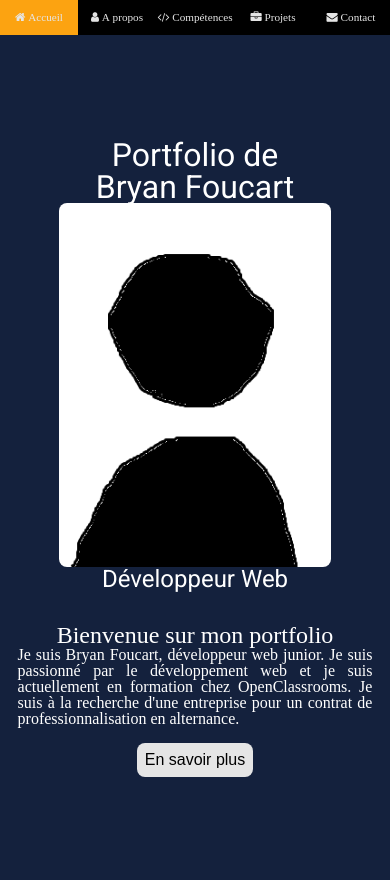
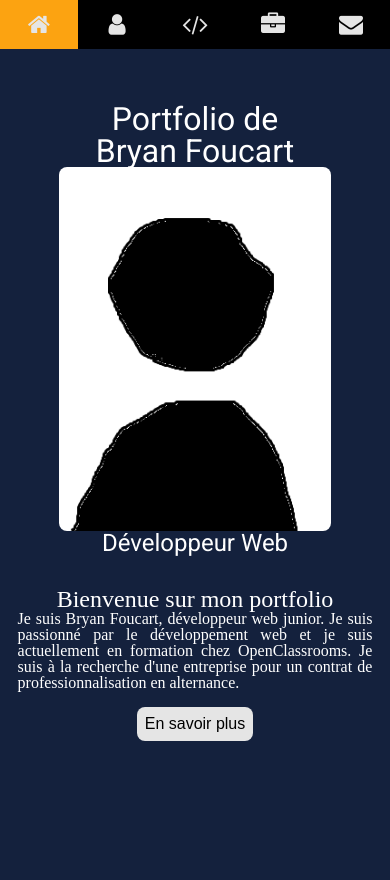
Before and after one commit to BryanFoucart/Portfolio_2, a PHP site: page / in a window 390 px wide. After the commit the page ends 741 px from the top, so only its background shows below. Run offline with PHP 8.4, Linux system fonts and the light colour scheme.

Commit message:
Initial commit

```diff
--- a/index.html
+++ b/index.html
@@ -14,7 +14,6 @@
       rel="stylesheet"
       href="https://cdnjs.cloudflare.com/ajax/libs/font-awesome/4.7.0/css/font-awesome.min.css"
     />
-    <!-- <link rel="stylesheet" href="./fontawesome.min.css" /> -->
     <link rel="stylesheet" href="./style.css" />
     <title>Mon Portfolio</title>
   </head>
@@ -23,26 +22,36 @@
       <nav class="navbar">
         <ul>
           <li>
-            <a href="#"><i class="fa fa-home" title="Accueil"> Accueil</i></a>
+            <a href="#"
+              ><i class="fa fa-home" title="Accueil">
+                <span class="text"> Accueil</span></i
+              ></a
+            >
           </li>
           <li>
             <a href="#A_propos" title="A Propos"
-              ><i class="fa fa-user"> A propos</i></a
+              ><i class="fa fa-user"><span class="text"> A propos</span></i></a
             >
           </li>
           <li>
             <a href="#Competences"
-              ><i class="fa fa-code" title="Compétences"> Compétences</i></a
+              ><i class="fa fa-code" title="Compétences"
+                ><span class="text"> Compétences</span></i
+              ></a
             >
           </li>
           <li>
             <a href="#Projets"
-              ><i class="fa fa-briefcase" title="Projets"> Projets</i></a
+              ><i class="fa fa-briefcase" title="Projets"
+                ><span class="text"> Projets</span></i
+              ></a
             >
           </li>
           <li>
             <a href="#Contact"
-              ><i class="fa fa-envelope" title="Contact"> Contact</i></a
+              ><i class="fa fa-envelope" title="Contact"
+                ><span class="text"> Contact</span></i
+              ></a
             >
           </li>
         </ul>
--- a/style.css
+++ b/style.css
@@ -41,7 +41,10 @@ header {
   z-index: 1000;
   position: fixed;
   width: 100%;
-
+  & .container-fs {
+    width: 100vw;
+    height: calc(100vh - var(--nav-height));
+  }
   & .navbar {
     width: 100%;
     background-color: var(--color1);
@@ -136,24 +139,27 @@ main {
   }
 }
 
-@media screen and (max-width: 1212px) {
+@media screen and (max-width: 1220px) {
   header {
     .navbar a {
-      font-size: 1rem;
+      font-size: 2rem;
+    }
+    & span.text {
+      display: none;
     }
   }
 }
 
 @media screen and (max-width: 544px) {
   header {
-    .navbar a {
-      font-size: 0.7rem;
+    & .navbar a {
+      font-size: 1.5rem;
     }
   }
 
   main {
     & section#Accueil {
-      padding-top: 36px;
+      padding-top: var(--nav-height);
       & #hero {
         & h1 {
           font-size: 2rem;
```
